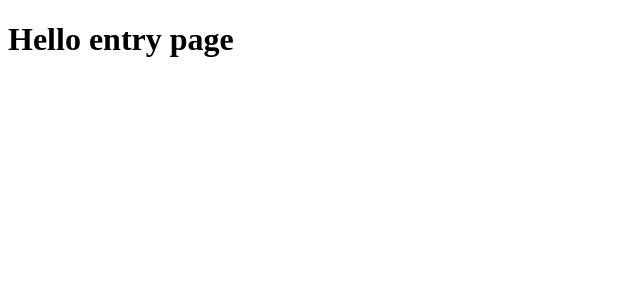
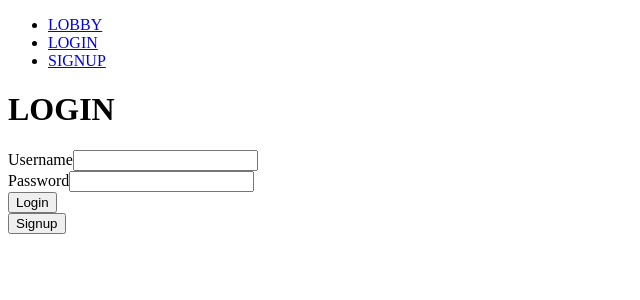
Before and after one commit to h3l1o5/folks, a React app: page /login in a window 1280 px wide. Shown: the top 300 px of the page, without its empty margins (0-640 px from the left). Built offline with nearby package versions, Linux system fonts and the light colour scheme.

Commit message:
Signup page, Login page, Lobby page and Routes skeleton

```diff
--- a/package.json
+++ b/package.json
@@ -44,6 +44,7 @@
     "morgan": "^1.8.2",
     "react": "^15.5.4",
     "react-dom": "^15.5.4",
+    "react-router-dom": "^4.1.2",
     "semantic-ui-css": "^2.2.12",
     "semantic-ui-react": "^0.71.4"
   }
--- a/public/index.html
+++ b/public/index.html
@@ -1,7 +1,9 @@
 <!DOCTYPE html>
-<html lang="zh">
+<html lang="en">
 <head>
 	<meta charset="UTF-8">
+	<meta name="viewport" content="width=device-width, initial-scale=1.0">
+	<meta http-equiv="X-UA-Compatible" content="ie=edge">
 	<title>Folks</title>
 </head>
 <body>
--- a/src/App.js
+++ b/src/App.js
@@ -1,11 +1,20 @@
 import React, { Component } from 'react';
+import { Link } from 'react-router-dom';
 
-import EntryPage from './entry/EntryPage';
+import LoginPage from './login/LoginPage';
+import routes from './routes';
 
 class App extends Component {
   render() {
     return (
-      <EntryPage />
+      <div>
+        <ul>
+          <li><Link to="/">LOBBY</Link></li>
+          <li><Link to="/login">LOGIN</Link></li>
+          <li><Link to="/signup">SIGNUP</Link></li>
+        </ul>
+        {routes}
+      </div>
     );
   }
 }
--- a/src/index.js
+++ b/src/index.js
@@ -1,7 +1,13 @@
 import React, { Component } from 'react';
 import ReactDOM from 'react-dom';
+import { BrowserRouter as Router } from 'react-router-dom';
 
 import App from './App';
 import './index.scss';
 
-ReactDOM.render(<App />, document.getElementById('app'));
+ReactDOM.render(
+  <Router>
+    <App />
+  </Router>,
+  document.getElementById('app')
+);
--- a/src/entry/EntryPage.js
+++ b/src/lobby/LobbyPage.js
@@ -1,13 +1,13 @@
 import React, { Component } from 'react';
 
-class EntryPage extends Component {
+class LobbyPage extends Component {
   render() {
     return (
       <div>
-        <h1>Hello entry page</h1>
+        <h1>HELLO LOBBY</h1>
       </div>
     );
   }
 }
 
-export default EntryPage;
+export default LobbyPage;
--- /dev/null
+++ b/src/login/LoginForm.js
@@ -0,0 +1,52 @@
+import React, { Component } from 'react';
+
+class LoginForm extends Component {
+  constructor(props) {
+    super(props);
+    this.state = {
+      username: '',
+      password: '',
+    };
+  }
+
+  handleChange = (e) => {
+    this.setState({ [e.target.name]: e.target.value })
+  }
+
+  handleSubmit = (e) => {
+    e.preventDefault()
+    console.log(this.state);
+  }
+
+  render() {
+    return (
+      <form onSubmit={this.handleSubmit}>
+        <div>
+          <label className="control-label">Username</label>
+          <input
+            type="text"
+            name="username"
+            value={this.state.username}
+            onChange={this.handleChange}
+          />
+        </div>
+
+        <div>
+          <label>Password</label>
+          <input
+            type="password"
+            name="password"
+            value={this.state.password}
+            onChange={this.handleChange}
+          />
+        </div>
+
+        <div>
+          <button type="submit">Login</button>
+        </div>
+      </form>
+    );
+  }
+}
+
+export default LoginForm;
--- /dev/null
+++ b/src/login/LoginPage.js
@@ -0,0 +1,19 @@
+import React, { Component } from 'react';
+
+import LoginForm from './LoginForm';
+
+class LoginPage extends Component {
+  render() {
+    return (
+      <div>
+        <div>
+          <h1>LOGIN</h1>
+          <LoginForm />
+          <button onClick={this.handleSignupClick}>Signup</button>
+        </div>
+      </div>
+    );
+  }
+}
+
+export default LoginPage;
--- /dev/null
+++ b/src/routes.js
@@ -0,0 +1,16 @@
+import React from 'react';
+import { Route, Switch } from 'react-router-dom';
+
+import LoginPage from './login/LoginPage';
+import SignupPage from './signup/SignupPage';
+import LobbyPage from './lobby/LobbyPage';
+
+const routes = (
+  <Switch>
+    <Route exact path="/" component={LobbyPage} />
+    <Route exact path="/login" component={LoginPage} />
+    <Route exact path="/signup" component={SignupPage} />
+  </Switch>
+);
+
+export default routes;
--- /dev/null
+++ b/src/signup/SignupForm.js
@@ -0,0 +1,52 @@
+import React, { Component } from 'react';
+
+class SignupForm extends Component {
+  constructor(props) {
+    super(props);
+    this.state = {
+      username: '',
+      password: '',
+    };
+  }
+
+  handleChange = (e) => {
+    this.setState({ [e.target.name]: e.target.value });
+  }
+
+  onSubmit = (e) => {
+    e.preventDefault();
+    console.log(this.state);
+  }
+
+  render() {
+    return (
+      <form onSubmit={this.handleSubmit}>
+        <div>
+          <label>Username</label>
+          <input
+            type="text"
+            name="username"
+            value={this.state.username}
+            onChange={this.handleChange}
+          />
+        </div>
+
+        <div>
+          <label>Password</label>
+          <input
+            type="password"
+            name="password"
+            value={this.state.password}
+            onChange={this.handleChange}
+          />
+        </div>
+
+        <div>
+          <button type="submit">Signup</button>
+        </div>
+      </form>
+    );
+  }
+}
+
+export default SignupForm;
--- /dev/null
+++ b/src/signup/SignupPage.js
@@ -0,0 +1,16 @@
+import React, { Component } from 'react';
+
+import SignupForm from './SignupForm';
+
+class SignupPage extends Component {
+  render() {
+    return (
+      <div>
+        <h1>SIGN UP</h1>
+        <SignupForm />
+      </div>
+    );
+  }
+}
+
+export default SignupPage;
```
Also changed, not shown: src/common/TextFieldGroup.js (added, +32 -0 lines), 2 other files (tests, documents, lock files or other folders).
